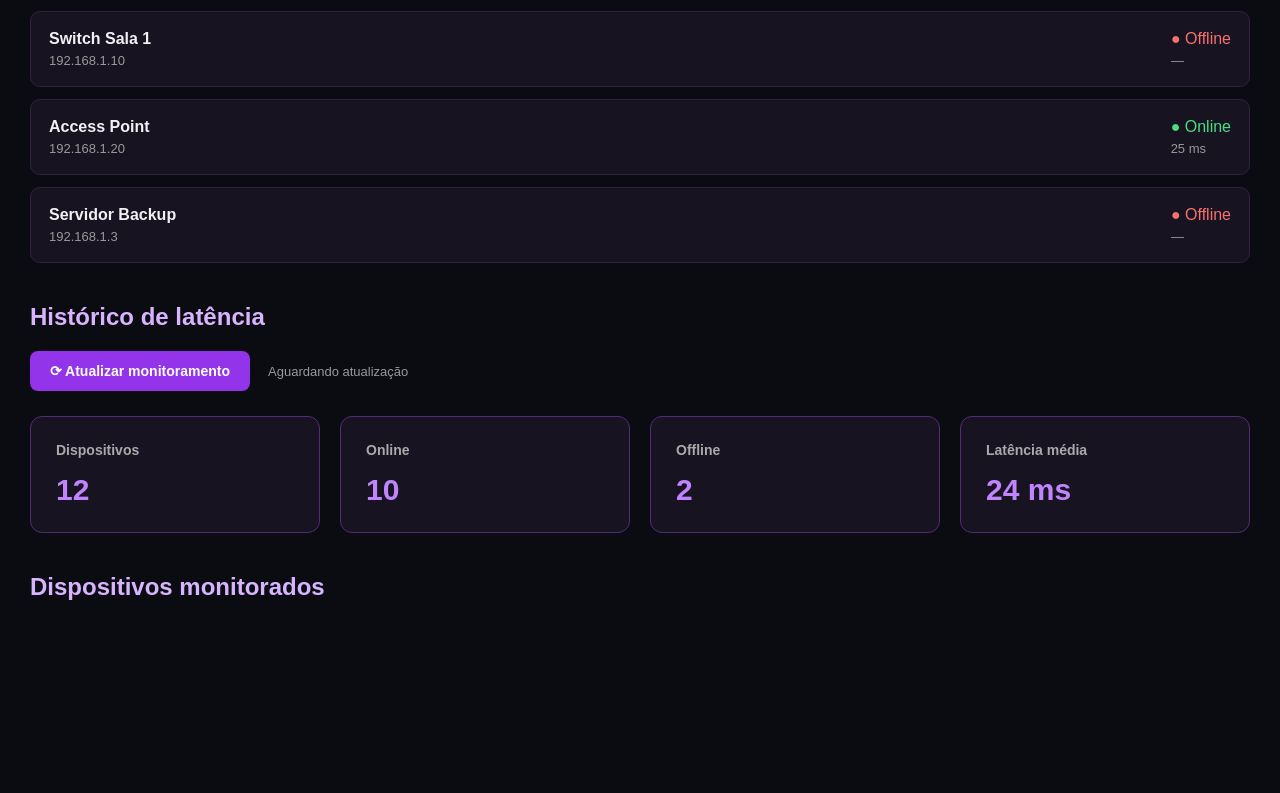
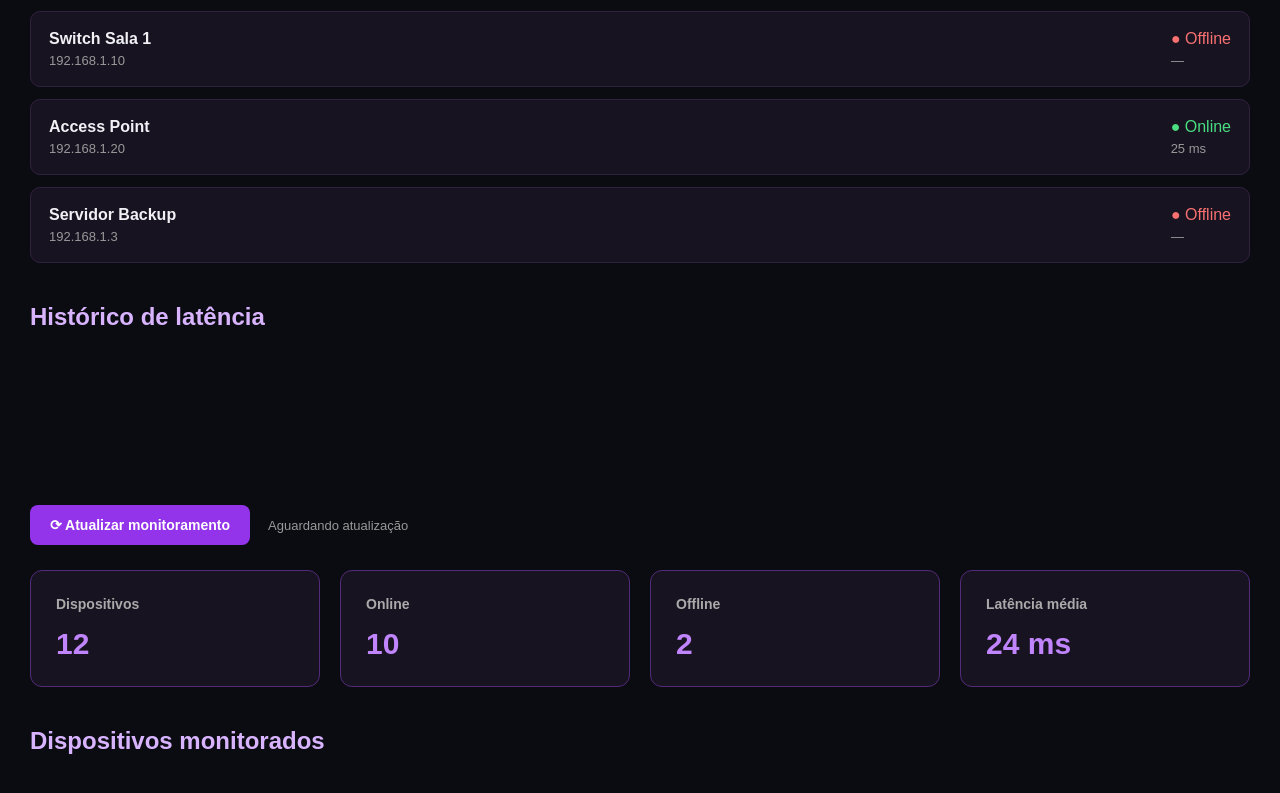
Before and after one commit to neskauz/netpulse-dashboard, a plain HTML site: page index.html in a window 1280 px wide. Shown: the part 795-1588 px from the top of the page. Before the commit the page ends 1446 px from the top, so only its background shows below. Drawn offline with Linux system fonts and the light colour scheme.

Commit message:
Update index.html

```diff
--- a/index.html
+++ b/index.html
@@ -57,9 +57,12 @@
     </section>
 
     <section class="history-section">
-        <h2>Histórico de latência</h2>
-        <div id="latency-history"></div>
-    </section>
+    <h2>Histórico de latência</h2>
+    <div class="chart-container">
+        <canvas id="latency-chart"></canvas>
+    </div>
+    <div id="latency-history"></div>
+</section>
 </main>
 
 
```
